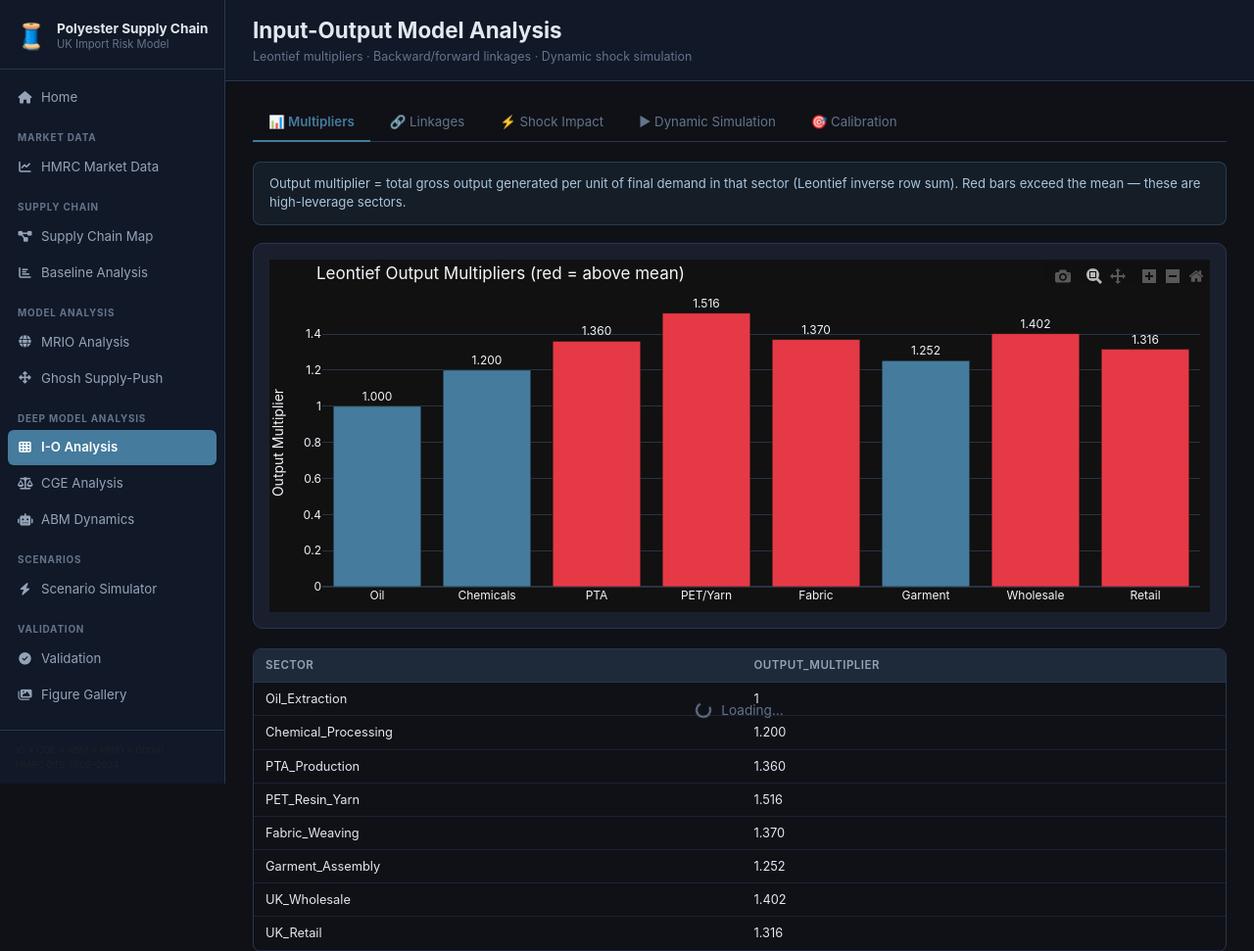
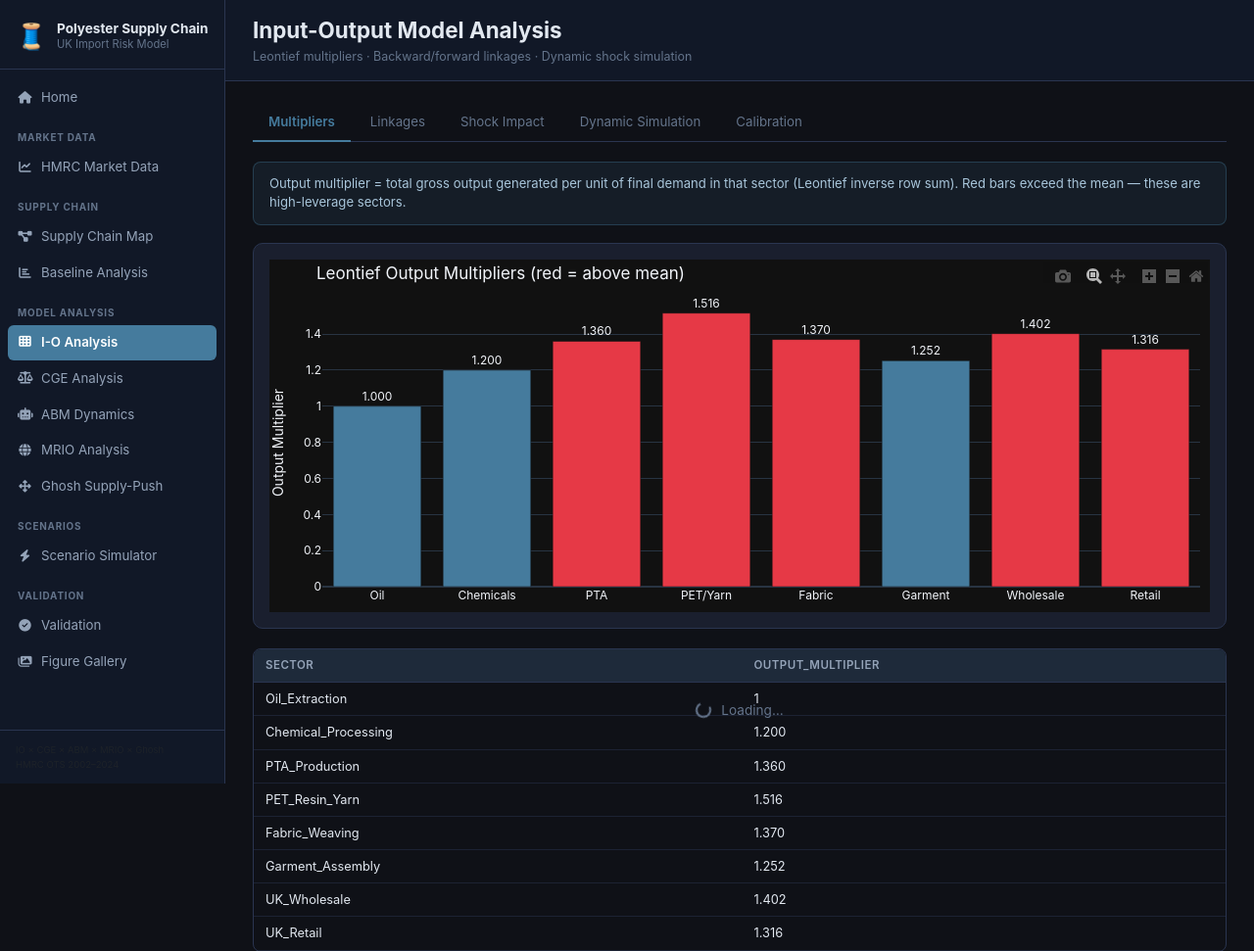
Before and after one commit to zhangmin1006/polyester-supply-chain-model, a Flask app: page /io in a window 1280 px wide. Shown: the top 971 px of the page at 98% size. Run offline with Flask 3, Linux system fonts and the light colour scheme; some libraries are stand-ins or nearby versions.

Commit message:
Merge nav sections and remove emoji tags from I-O Analysis tabs

```diff
--- a/model/webapp/templates/base.html
+++ b/model/webapp/templates/base.html
@@ -29,12 +29,11 @@
     <li><a href="/structure"class="nav-link {% if active=='structure'  %}active{% endif %}"><i class="fa fa-diagram-project"></i> Supply Chain Map</a></li>
     <li><a href="/baseline" class="nav-link {% if active=='baseline'   %}active{% endif %}"><i class="fa fa-chart-bar"></i> Baseline Analysis</a></li>
     <li class="nav-section">MODEL ANALYSIS</li>
-    <li><a href="/mrio"     class="nav-link {% if active=='mrio'       %}active{% endif %}"><i class="fa fa-globe"></i> MRIO Analysis</a></li>
-    <li><a href="/ghosh"    class="nav-link {% if active=='ghosh'      %}active{% endif %}"><i class="fa fa-arrows-alt"></i> Ghosh Supply-Push</a></li>
-    <li class="nav-section">DEEP MODEL ANALYSIS</li>
     <li><a href="/io"       class="nav-link {% if active=='io'         %}active{% endif %}"><i class="fa fa-table-cells"></i> I-O Analysis</a></li>
     <li><a href="/cge"      class="nav-link {% if active=='cge'        %}active{% endif %}"><i class="fa fa-scale-balanced"></i> CGE Analysis</a></li>
     <li><a href="/abm"      class="nav-link {% if active=='abm'        %}active{% endif %}"><i class="fa fa-robot"></i> ABM Dynamics</a></li>
+    <li><a href="/mrio"     class="nav-link {% if active=='mrio'       %}active{% endif %}"><i class="fa fa-globe"></i> MRIO Analysis</a></li>
+    <li><a href="/ghosh"    class="nav-link {% if active=='ghosh'      %}active{% endif %}"><i class="fa fa-arrows-alt"></i> Ghosh Supply-Push</a></li>
     <li class="nav-section">SCENARIOS</li>
     <li><a href="/scenarios"class="nav-link {% if active=='scenarios'  %}active{% endif %}"><i class="fa fa-bolt"></i> Scenario Simulator</a></li>
     <li class="nav-section">VALIDATION</li>
--- a/model/webapp/templates/io.html
+++ b/model/webapp/templates/io.html
@@ -8,11 +8,11 @@
 
 <div id="io-tabs" data-tabs>
   <div class="tab-bar">
-    <button class="tab-btn active" data-tab="tab-io-mult">📊 Multipliers</button>
-    <button class="tab-btn" data-tab="tab-io-link">🔗 Linkages</button>
-    <button class="tab-btn" data-tab="tab-io-shock">⚡ Shock Impact</button>
-    <button class="tab-btn" data-tab="tab-io-sim">▶ Dynamic Simulation</button>
-    <button class="tab-btn" data-tab="tab-io-calib">🎯 Calibration</button>
+    <button class="tab-btn active" data-tab="tab-io-mult">Multipliers</button>
+    <button class="tab-btn" data-tab="tab-io-link">Linkages</button>
+    <button class="tab-btn" data-tab="tab-io-shock">Shock Impact</button>
+    <button class="tab-btn" data-tab="tab-io-sim">Dynamic Simulation</button>
+    <button class="tab-btn" data-tab="tab-io-calib">Calibration</button>
   </div>
 
   <!-- Multipliers -->
```
